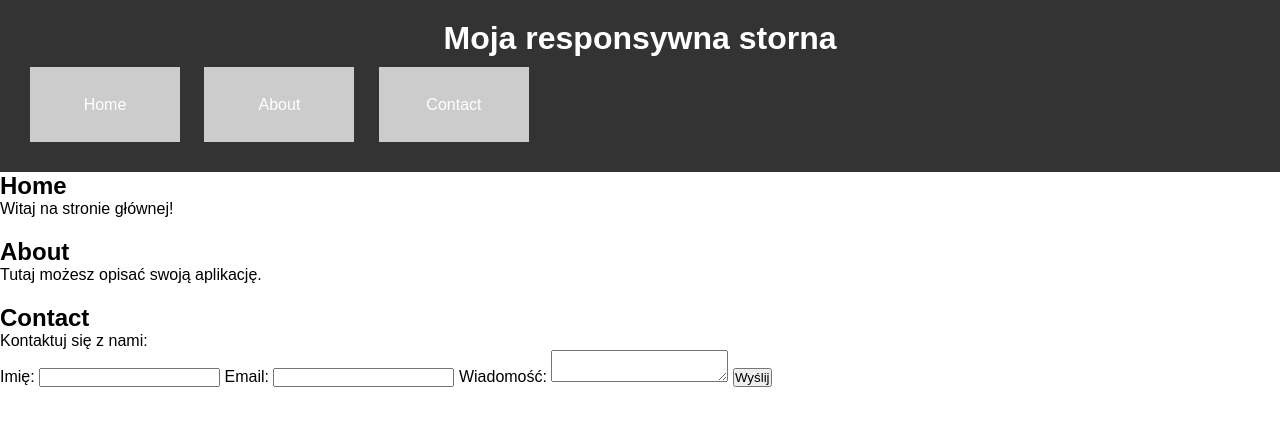
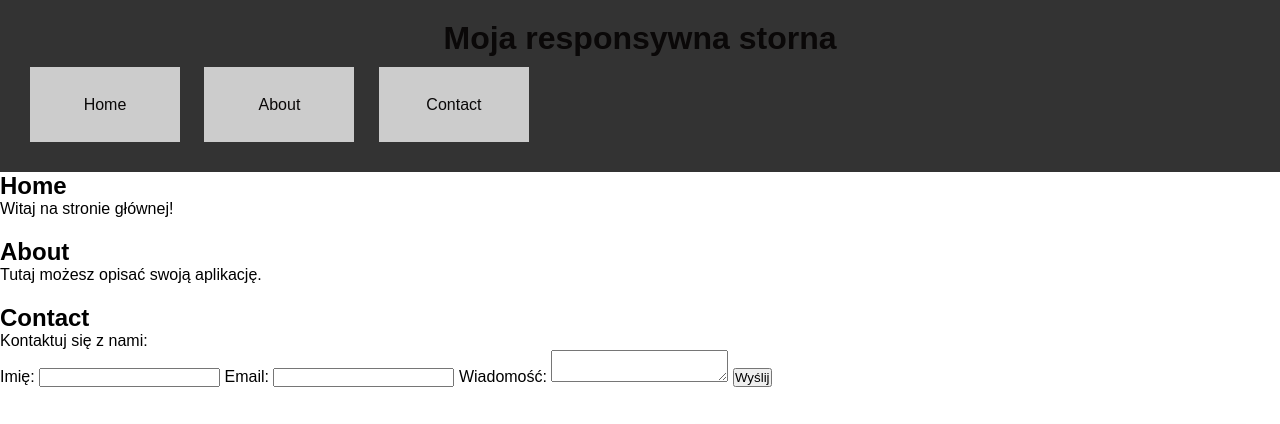
Before and after one commit to Krzysiek783/Stronawww, a plain HTML site: page index.html in a window 1280 px wide. Shown: the top 424 px of the page. Drawn offline with Linux system fonts and the light colour scheme.

Commit message:
Update style.css

```diff
--- a/style.css
+++ b/style.css
@@ -12,7 +12,7 @@ body {
 
 header {
   background-color: #333;
-  color: #fff;
+  color: #0a0808;
   padding: 20px;
 }
 
```
